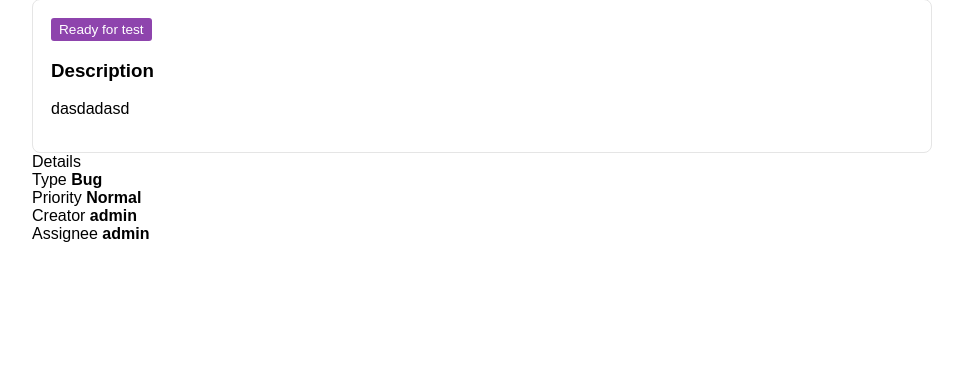
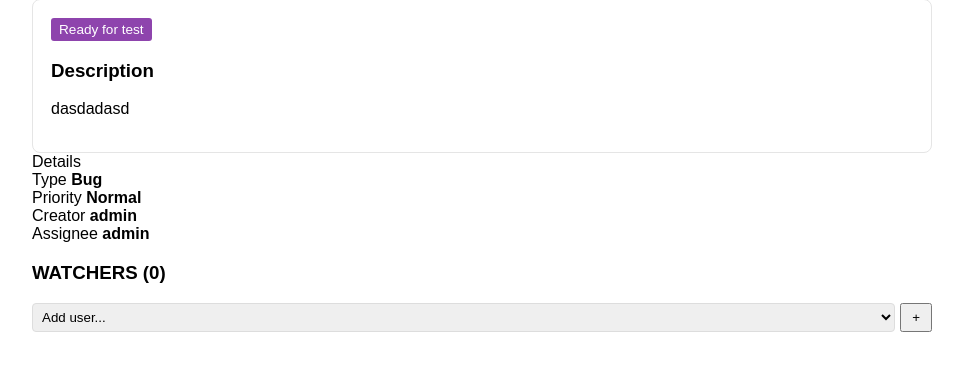
Before and after one commit to ChristianBarone/IssueTracker-Backend, a Django app: page /issue/1/ in a window 1280 px wide. Shown: the part 157-528 px from the top of the page, without its empty margins (158-1121 px from the left). Run offline with Django 3.2, Linux system fonts and the light colour scheme; data comes from the database, SQL or seed files in the repository; both versions use the stored data as it was after the commit; data that the repository does not hold is empty.

Commit message:
Watchers desarrollados

```diff
--- a/src/issueTracker/urls.py
+++ b/src/issueTracker/urls.py
@@ -15,6 +15,7 @@ Including another URLconf
 """
 from django.contrib import admin
 from django.urls import path
+from issues import views
 from issues.views import issue_list, issue_create, issue_detail, issue_delete, issue_update_status
 
 urlpatterns = [
@@ -24,4 +25,6 @@ urlpatterns = [
     path('issue/<int:issue_id>/', issue_detail, name='issue_detail'),
     path('issue/<int:issue_id>/delete/', issue_delete, name='issue_delete'),
     path('issue/<int:issue_id>/update-status/', issue_update_status, name='issue_update_status'),
+    path('issue/<int:issue_id>/add_watcher/', views.add_watcher, name='add_watcher'),
+    path('issue/<int:issue_id>/toggle_watcher/', views.toggle_watcher, name='toggle_watcher'),
 ]
--- a/src/issues/models.py
+++ b/src/issues/models.py
@@ -14,6 +14,7 @@ class Issue(models.Model):
     # Relacions
     creator = models.ForeignKey(User, on_delete=models.CASCADE, related_name='created_issues')
     assignee = models.ForeignKey(User, on_delete=models.SET_NULL, null=True, blank=True, related_name='assigned_issues')
+    watchers = models.ManyToManyField(User, related_name='watched_issues', blank=True)
 
     # Atributs amb valors per defecte
     status = models.CharField(max_length=20, choices=STATUS_CHOICES, default='New')
--- a/src/issues/templates/issues/detail.html
+++ b/src/issues/templates/issues/detail.html
@@ -55,4 +55,33 @@
             </div>
         </div>
     </div>
+    <div class="sidebar-section">
+    <h3>WATCHERS ({{ issue.watchers.count }})</h3>
+
+    <ul class="watchers-list" style="list-style: none; margin-bottom: 15px;">
+        {% for w in issue.watchers.all %}
+        <li style="display: flex; align-items: center; gap: 10px; margin-bottom: 5px;">
+            <span class="user-avatar">{{ w.username|slice:":2"|upper }}</span>
+            <span style="font-size: 14px;">{{ w.username }}</span>
+
+            <form method="POST" action="{% url 'toggle_watcher' issue.id %}" style="margin-left: auto;">
+                {% csrf_token %}
+                <input type="hidden" name="user_id" value="{{ w.id }}">
+                <button type="submit" style="background: none; border: none; color: #ff5f5f; cursor: pointer;">✕</button>
+            </form>
+        </li>
+        {% endfor %}
+    </ul>
+
+    <form method="POST" action="{% url 'add_watcher' issue.id %}" style="display: flex; gap: 5px;">
+        {% csrf_token %}
+        <select name="user_id" style="flex-grow: 1; padding: 5px; border-radius: 4px; border: 1px solid #ddd;">
+            <option value="">Add user...</option>
+            {% for user in available_users %}
+                <option value="{{ user.id }}">{{ user.username }}</option>
+            {% endfor %}
+        </select>
+        <button type="submit" class="btn-new" style="padding: 5px 10px; margin: 0; box-shadow: none;">+</button>
+    </form>
+    </div>
 </div>
--- a/src/issues/views.py
+++ b/src/issues/views.py
@@ -138,10 +138,36 @@ def issue_create(request):
 
     return render(request, 'issues/create.html')
 
+# sobreescribir metodo save para notificar a watchers cada vez que se guardan cambios
+def save(self, *args, **kwargs):
+    is_update = self.pk is not None
+    super().save(*args, **kwargs)
+    if is_update:
+        try:
+            self.notify_watchers("ha sido actualizado")
+        except Exception as e:
+            print(f"Error al notificar: {e}")
+
+def notify_watchers(self, action_description):
+    watchers = self.watchers.all()
+
+    for watcher in watchers:
+        # Aquí simulamos la notificación por consola
+        print(f"--- NOTIFICACIÓN ---")
+        print(f"Para: {watcher.email}")
+        print(f"Asunto: El issue #{self.id} {action_description}")
+        print(f"Modificado por: [Usuario Actual]")
+        print(f"--------------------")
+
 
 def issue_detail(request, issue_id):
     issue = get_object_or_404(Issue, id=issue_id)
-    return render(request, 'issues/detail.html', {'issue': issue})
+    available_users = User.objects.exclude(id__in=issue.watchers.all())
+    context = {
+        'issue': issue,
+        'available_users': available_users,
+    }
+    return render(request, 'issues/detail.html', context)
 
 def issue_delete(request, issue_id):
     if request.method == 'POST':
@@ -168,6 +194,33 @@ def issue_update_status(request, issue_id):
 
         issue.save()
     return redirect('issue_list')
+
+def add_watcher(request, issue_id):
+    if request.method == "POST":
+        issue = get_object_or_404(Issue, id=issue_id)
+        user_id = request.POST.get('user_id')
+        if user_id:
+            user_to_add = get_object_or_404(User, id=user_id)
+            issue.watchers.add(user_to_add)
+    return redirect('issue_detail', issue_id=issue_id)
+
+
+def toggle_watcher(request, issue_id):
+    if request.method == "POST":
+        issue = get_object_or_404(Issue, id=issue_id)
+        target_user_id = request.POST.get('user_id')
+
+        if target_user_id:
+            user = get_object_or_404(User, id=target_user_id)
+        else:
+            user = request.user
+
+        if user in issue.watchers.all():
+            issue.watchers.remove(user)
+        else:
+            issue.watchers.add(user)
+
+    return redirect(request.META.get('HTTP_REFERER', 'issue_list'))
 
 def comment_add(request, issue_id):
     issue = get_object_or_404(Issue, id=issue_id)
```
Also changed, not shown: src/db.sqlite3, src/issues/migrations/0003_issue_watchers.py (added).
